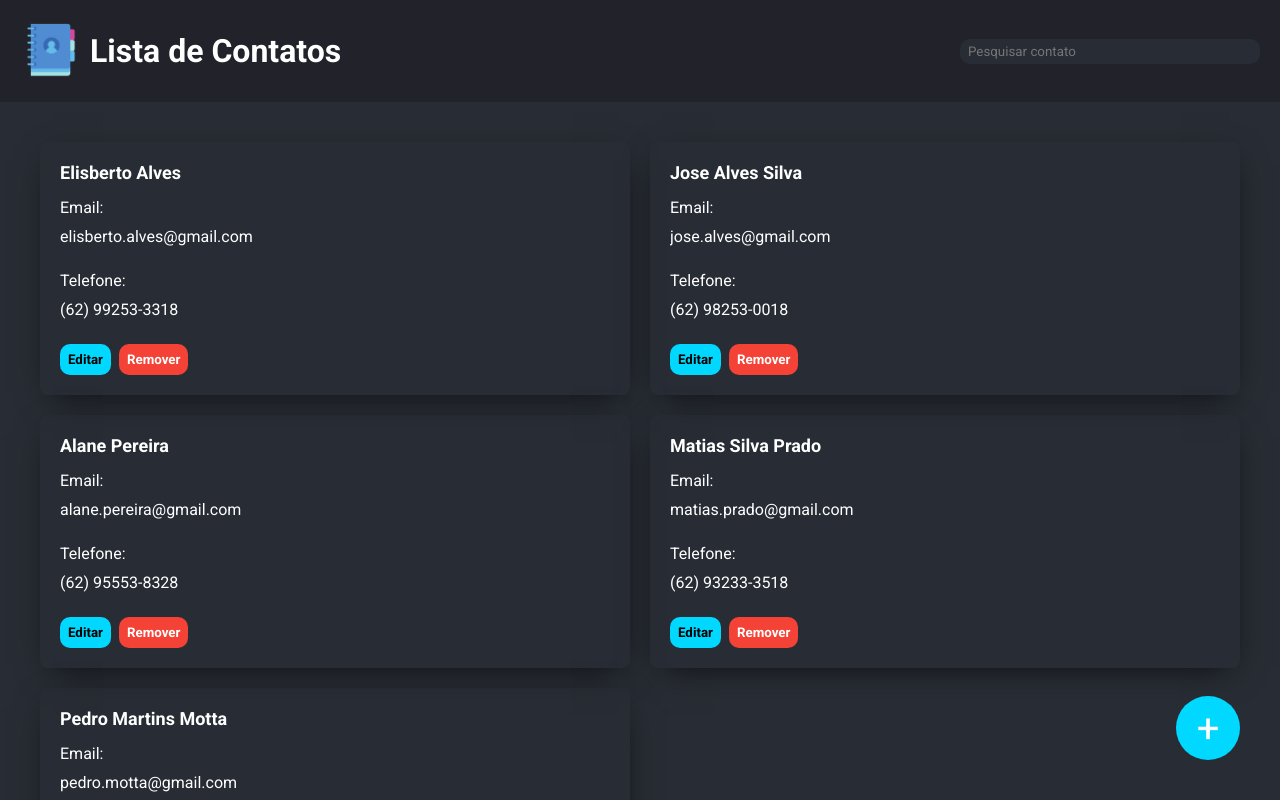
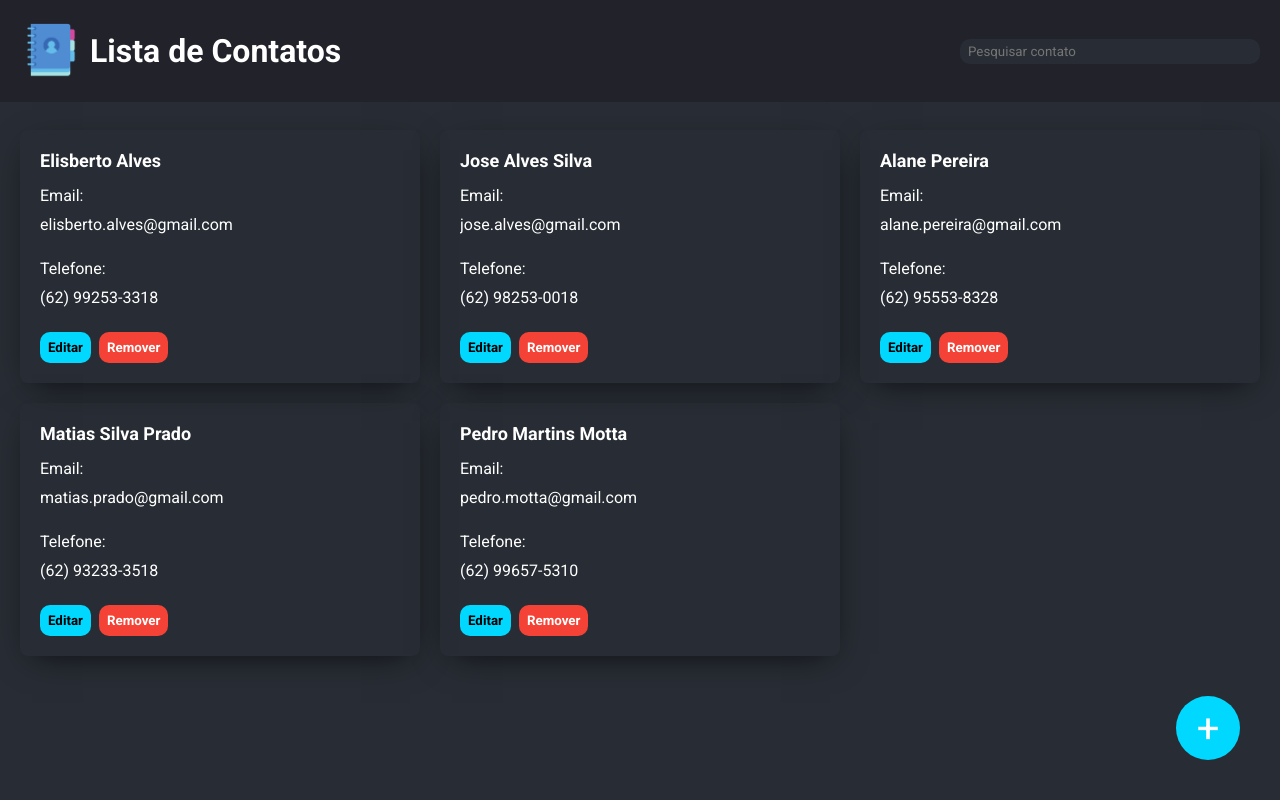
Before and after one commit to ElisbertoJunior/App_Lista_de_contatos, a React (Create React App) app: page / in a window 1280 px wide. Shown: the top 800 px of the page. Built offline with nearby package versions, Linux system fonts and the light colour scheme.

Commit message:
finalizando

```diff
--- a/src/components/FormContact/styles.ts
+++ b/src/components/FormContact/styles.ts
@@ -3,9 +3,9 @@ import { Button } from '../../styles'
 
 export const Form = styled.form`
   max-width: 800px;
-  width: 100%;
+  width: 90%;
   padding: 40px;
-  margin: 60px auto;
+  margin: 140px auto;
 
   border-radius: 8px;
   -webkit-box-shadow: 1px 9px 33px -11px rgba(0, 0, 0, 0.75);
--- a/src/containers/ConatctList/styles.ts
+++ b/src/containers/ConatctList/styles.ts
@@ -3,9 +3,15 @@ import styled from 'styled-components'
 export const Container = styled.div`
   max-height: calc(100vw - 116px);
   height: 100%;
-  padding: 40px;
+  padding: 130px 20px;
 
   display: grid;
   grid-gap: 20px;
   grid-template-columns: repeat(auto-fit, minmax(400px, 2fr));
+
+  @media (max-width: 768px) {
+    display: block;
+    width: 90%;
+    margin: 16px auto;
+  }
 `
--- a/src/containers/Header/styles.ts
+++ b/src/containers/Header/styles.ts
@@ -1,16 +1,17 @@
 import styled from 'styled-components'
 
 export const HeaderContainer = styled.header`
+  position: fixed;
+  left: 0;
+  top: 0;
   max-width: 100vw;
+  width: 100%;
   width: 100%;
   background-color: #21222a;
   display: flex;
   align-items: center;
   justify-content: space-between;
   padding: 20px;
-  position: sticky;
-  top: 0;
-  left: 0;
 
   div {
     display: flex;
```
